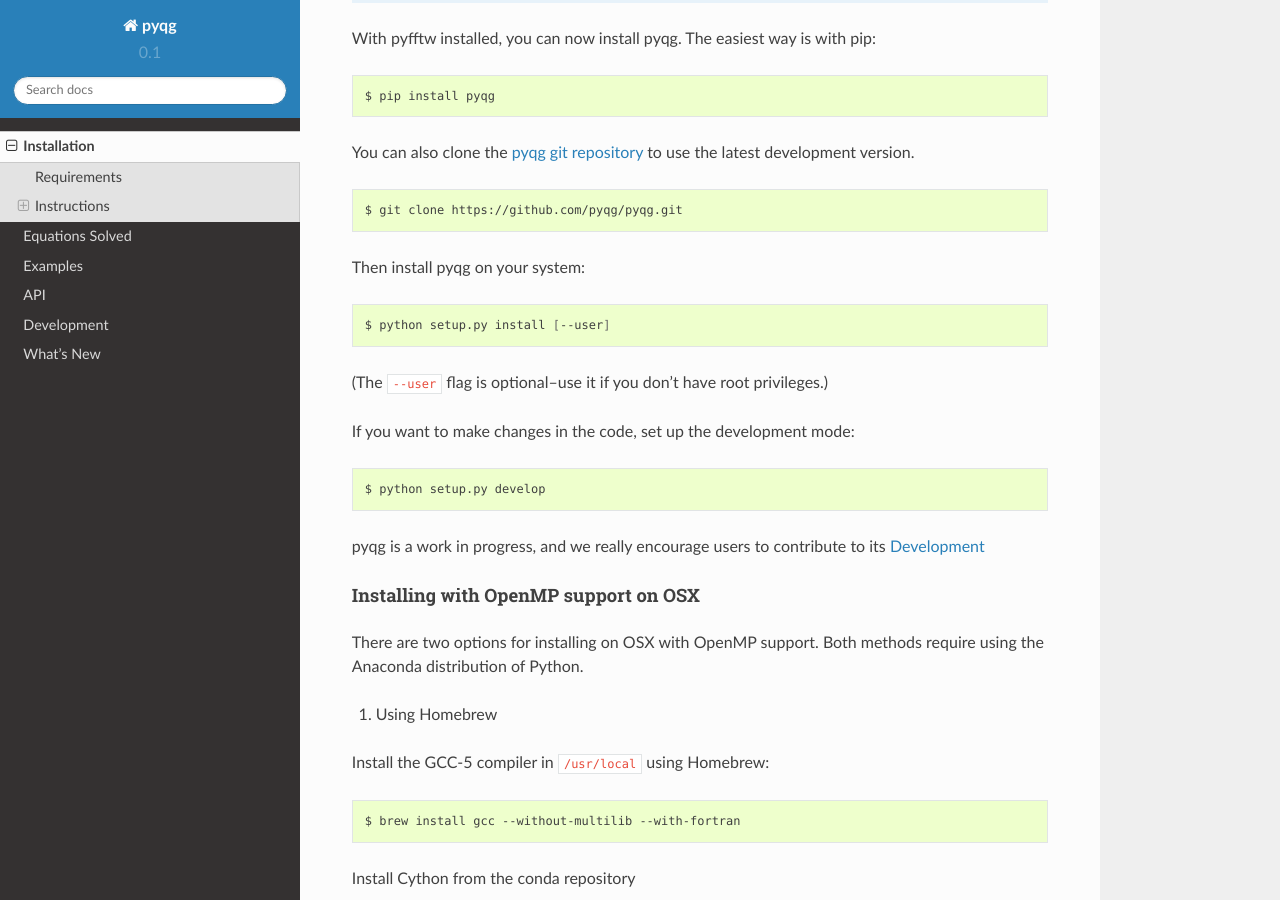
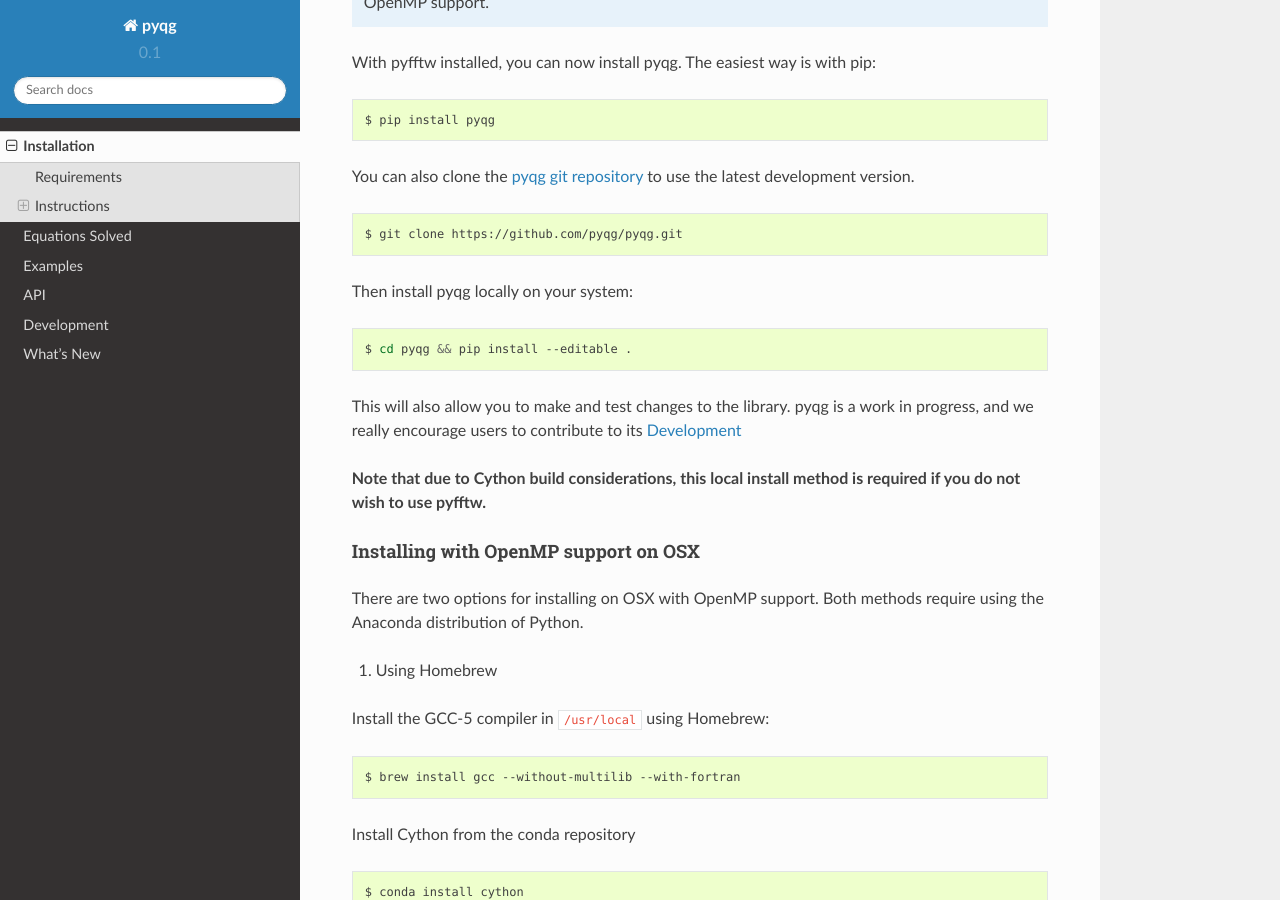
Before and after one commit to pyqg/pyqg, a Sphinx documentation site: the page built from docs/installation.rst, in a window 1280 px wide and 900 px high, scrolled down 3964 px. Built offline with Sphinx 7.4.7 and the Read the Docs theme 2.0.0, drawn with Linux system fonts in a browser that asks for light colours; some of the changed text lies outside the part shown.

Commit message:
Update installation instructions to reflect pyfftw changes

```diff
--- a/docs/installation.rst
+++ b/docs/installation.rst
@@ -22,8 +22,9 @@ simulations.
 - fftw_ (3.3 or later)
 - pyfftw_ (0.9.2 or later)
 
-If pyqg can't import pyfftw at compile time, it will fall back on numpy_'s fft
-routines.
+If pyqg can't import pyfftw at compile time, it can fall back on numpy_'s fft
+routines. **Note that the numpy_ fallback requires a local install (see
+[below](#installing-pyqg)).**
 
 PyQG can also conveniently store model output data as an xarray dataset. The feature (which is used in some of the examples in this documentation) requires xarray_.
 
@@ -223,31 +224,26 @@ use the latest development version.
 
     $ git clone https://github.com/pyqg/pyqg.git
 
-Then install pyqg on your system:
+Then install pyqg locally on your system:
 
 .. code-block:: bash
 
-    $ python setup.py install [--user]
+    $ cd pyqg && pip install --editable .
 
-(The ``--user`` flag is optional--use it if you don't have root privileges.)
-
-If you want to make changes in the code, set up the development mode:
-
-.. code-block:: bash
-
-    $ python setup.py develop
-
-pyqg is a work in progress, and we really encourage users to contribute to its
+This will also allow you to make and test changes to the library.  pyqg is a
+work in progress, and we really encourage users to contribute to its
 :doc:`/development`
 
+**Note that due to Cython build considerations, this local install method is
+required if you do not wish to use pyfftw.**
 
 .. _advanced-install:
 
 Installing with OpenMP support on OSX
 -------------------------------------
 
-There are two options for installing on OSX with OpenMP support.  Both methods require using the Anaconda distribution of
-Python.
+There are two options for installing on OSX with OpenMP support.  Both methods
+require using the Anaconda distribution of Python.
 
 1. Using Homebrew
 
```
